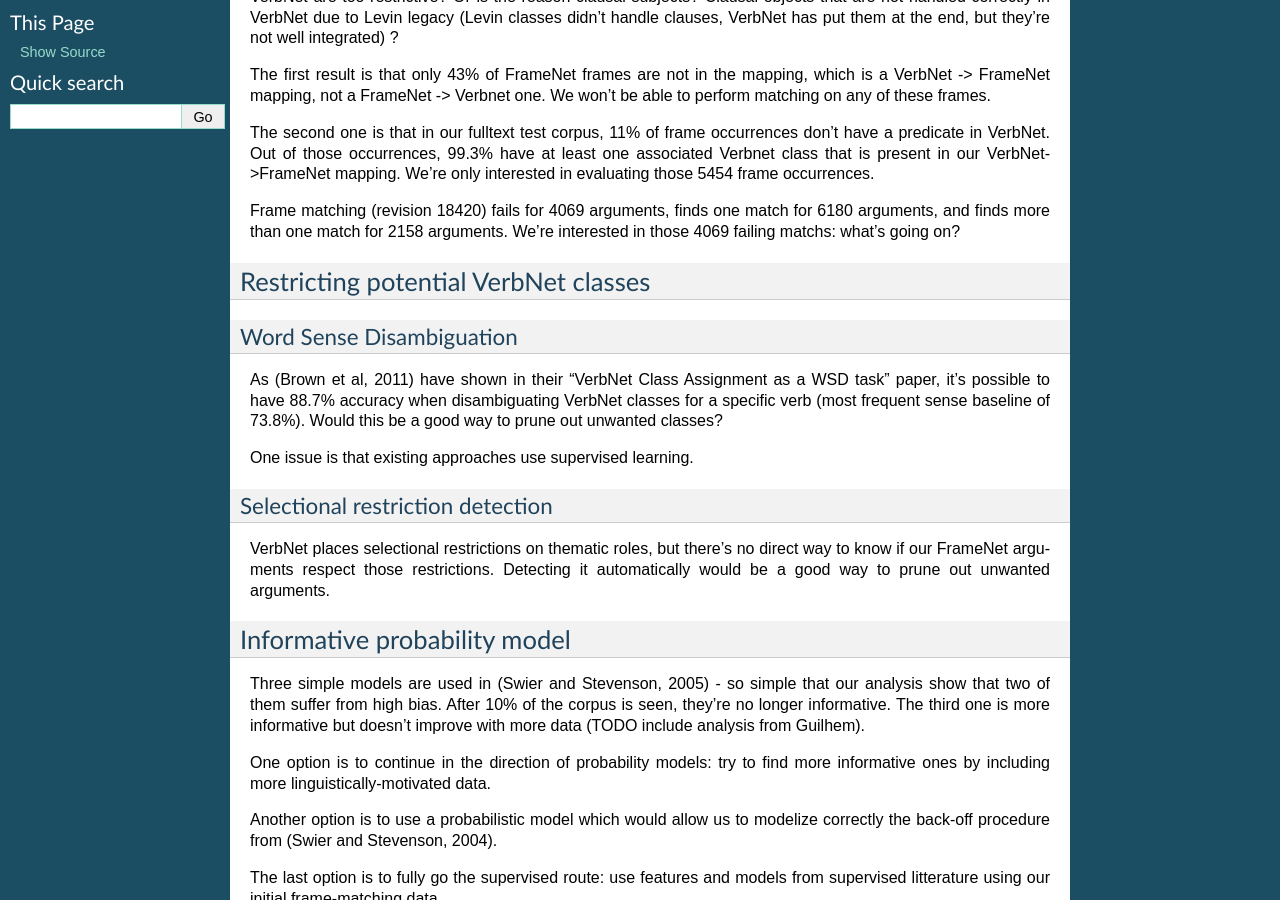
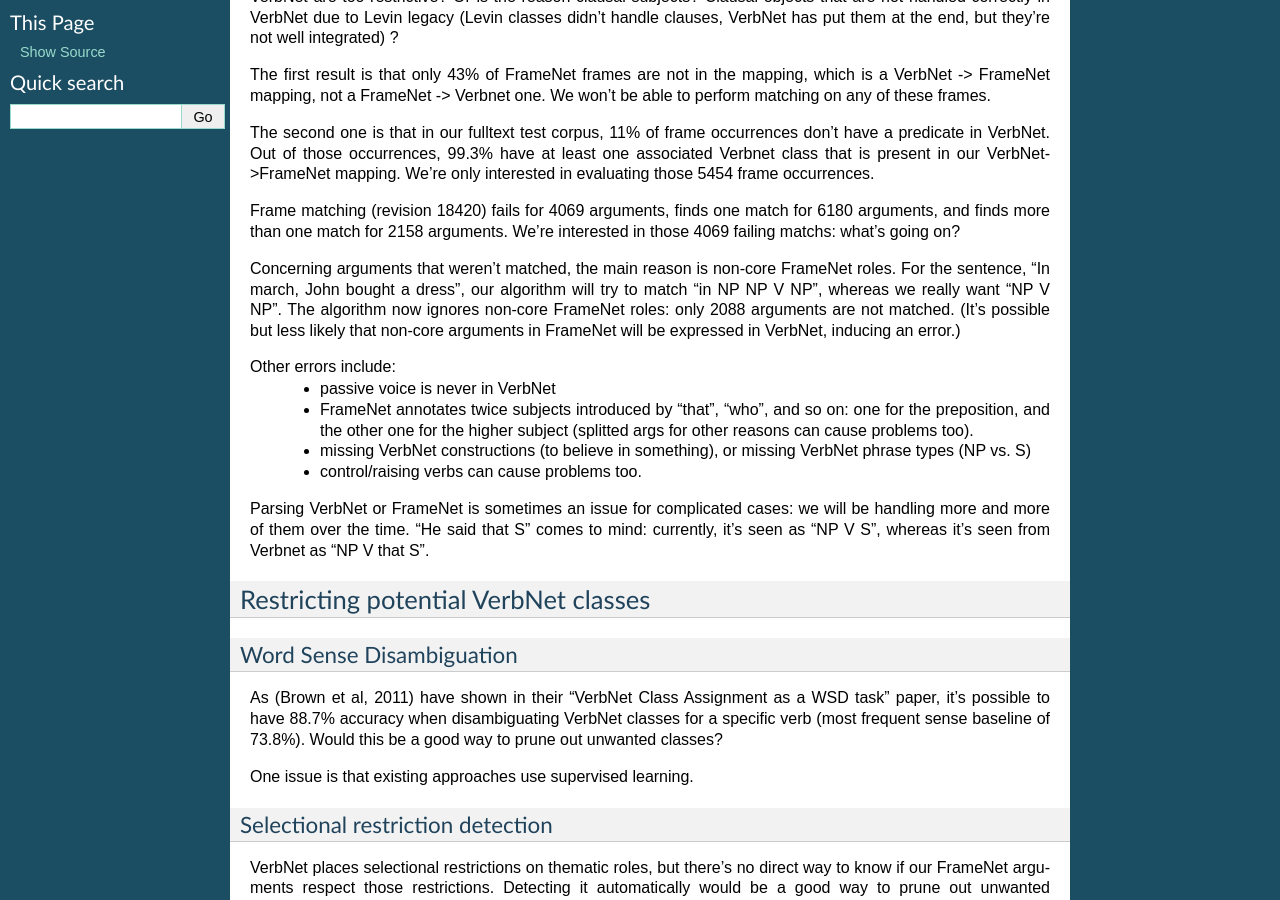
Before and after one commit to aymara/knowledgesrl, a Sphinx documentation site: the page built from doc/ideas.rst, in a window 1280 px wide and 900 px high, scrolled down 340 px. Built offline with Sphinx 7.4.7, drawn with Linux system fonts in a browser that asks for light colours.

Commit message:
Analysis of non-matched roles -> --core-args-only is now the default, use --add-non-core-args to add adjuncts.
git-svn-id: svn+ssh://tangerine/mnt/bay/subversion/worksvnroot/trunk/SemanticRoleLabeling/BaselineSRLRobert@18437 7fff26f0-e11d-0410-b8d0-f4b6ff9b0dc5

```diff
--- a/doc/ideas.rst
+++ b/doc/ideas.rst
@@ -30,6 +30,27 @@ mapping. We're only interested in evaluating those 5454 frame occurrences.
 Frame matching (revision 18420) fails for 4069 arguments, finds one match for
 6180 arguments, and finds more than one match for 2158 arguments. We're
 interested in those 4069 failing matchs: what's going on?
+
+Concerning arguments that weren't matched, the main reason is non-core FrameNet
+roles. For the sentence, "In march, John bought a dress", our algorithm will
+try to match "in NP NP V NP", whereas we really want "NP V NP". The algorithm
+now ignores non-core FrameNet roles: only 2088 arguments are not matched. (It's
+possible but less likely that non-core arguments in FrameNet will be expressed
+in VerbNet, inducing an error.)
+
+Other errors include:
+ * passive voice is never in VerbNet
+ * FrameNet annotates twice subjects introduced by "that", "who", and so on:
+   one for the preposition, and the other one for the higher subject (splitted
+   args for other reasons can cause problems too).
+ * missing VerbNet constructions (to believe in something), or missing VerbNet
+   phrase types (NP vs. S)
+ * control/raising verbs can cause problems too.
+
+Parsing VerbNet or FrameNet is sometimes an issue for complicated cases: we
+will be handling more and more of them over the time. "He said that S" comes to
+mind: currently, it's seen as "NP V S", whereas it's seen from Verbnet as "NP V
+that S".
 
 Restricting potential VerbNet classes
 -------------------------------------
```
Also changed, not shown: 1 other file.
